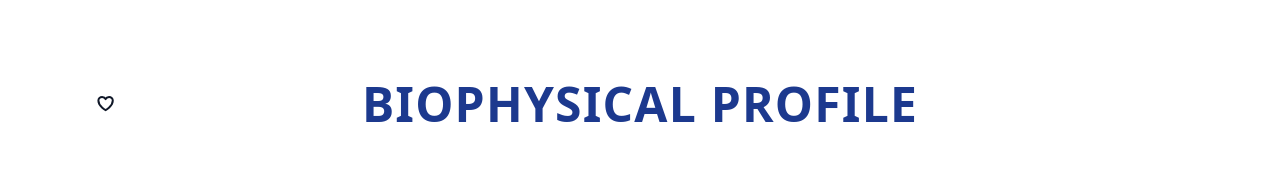
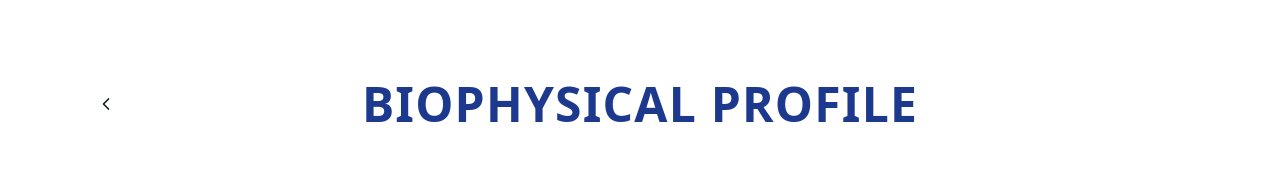
Before and after one commit to yukiroow/cordimap-landing-site, a React (Vite) app: page /biophysical in a window 1280 px wide. Shown: the top 184 px of the page. Built offline with nearby package versions, Linux system fonts and the light colour scheme.

Commit message:
Add back button icon

```diff
--- a/src/BiophysicalProfile.jsx
+++ b/src/BiophysicalProfile.jsx
@@ -1,4 +1,4 @@
-import { Phone, Mail, Facebook } from "lucide-react";
+import { Phone, Mail, Facebook, ChevronLeft } from "lucide-react";
 
 const BiophysicalProfile = () => {
     return (
@@ -7,11 +7,7 @@ const BiophysicalProfile = () => {
                 <div className="min-h-screen w-full bg-white text-gray-900 px-8 py-12">
                     {/* Title */}
                     <div className="relative flex items-center mb-20 w-full">
-                    <button className="btn btn-circle absolute left-0 cursor-pointer">
-                        <svg xmlns="http://www.w3.org/2000/svg" fill="none" viewBox="0 0 24 24" strokeWidth="2.5" stroke="currentColor" className="size-[1.2em]">
-                        <path strokeLinecap="round" strokeLinejoin="round" d="M21 8.25c0-2.485-2.099-4.5-4.688-4.5-1.935 0-3.597 1.126-4.312 2.733-.715-1.607-2.377-2.733-4.313-2.733C5.1 3.75 3 5.765 3 8.25c0 7.22 9 12 9 12s9-4.78 9-12Z" />
-                        </svg>
-                    </button>
+                        <ChevronLeft className="absolute left-0 cursor-pointer w-5 h-5 text-black-600" />
                         <h1 className="text-5xl font-extrabold tracking-wide text-blue-900 text-center w-full">
                             BIOPHYSICAL PROFILE
                         </h1>
```
Lines whose indentation alone changed are shown as unchanged.
